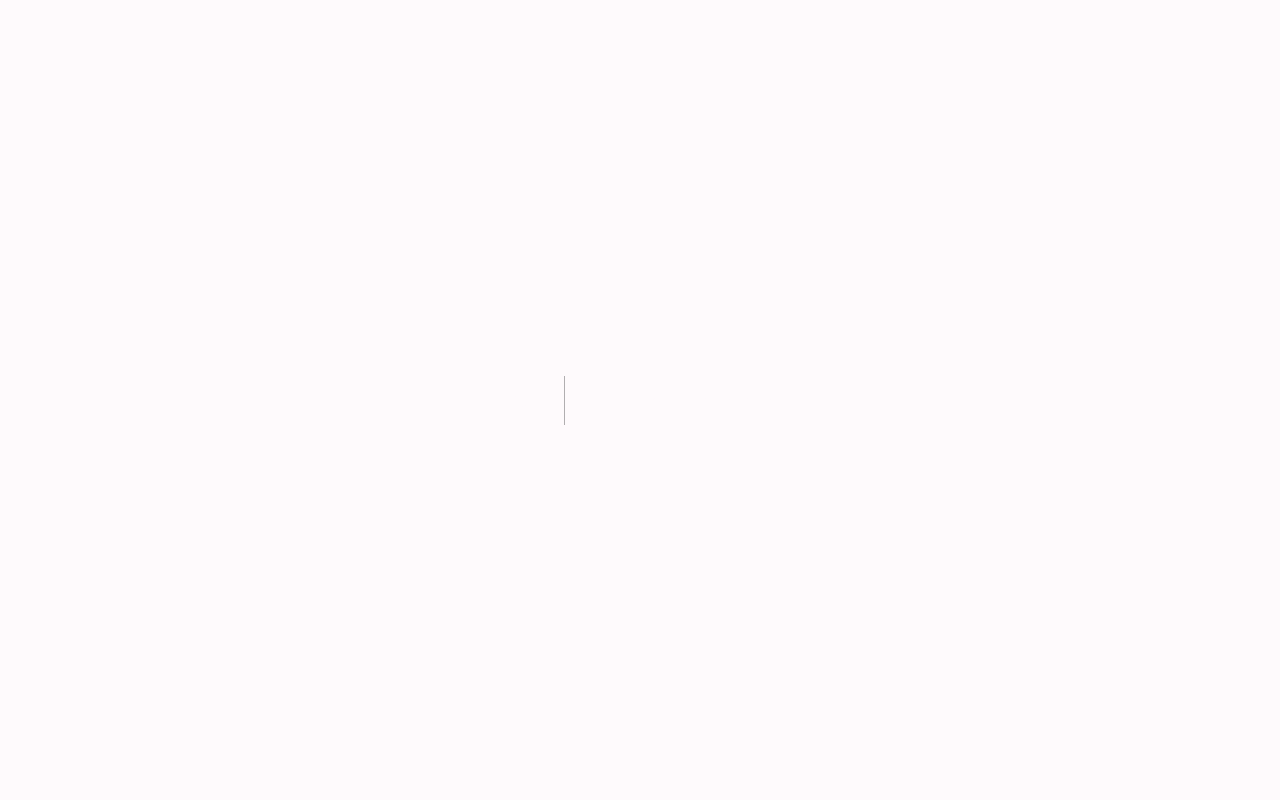
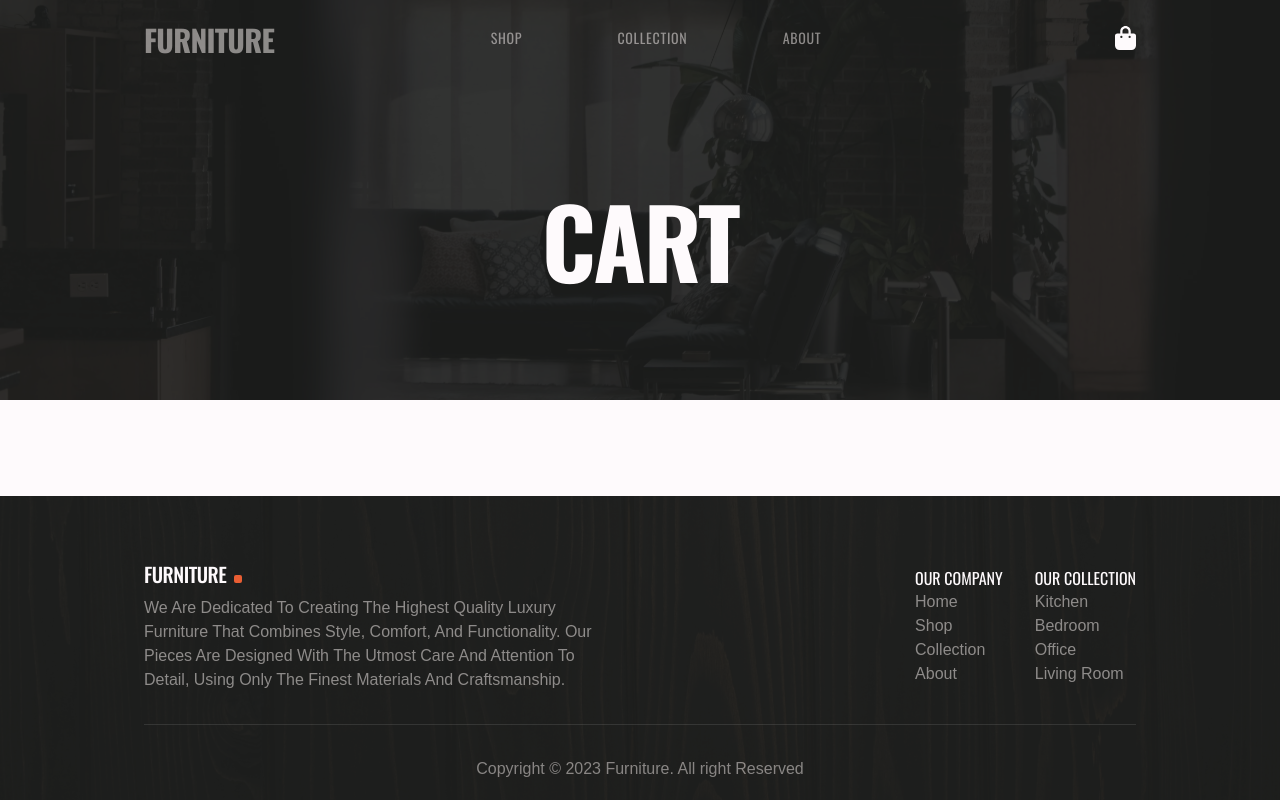
Before and after one commit to AfopeM/Furniture, a Next.js app: page /cart in a window 1280 px wide. Before the commit this address had no page. Shown: the top 800 px of the page. Built offline with nearby package versions, Linux system fonts and the light colour scheme; a web font is replaced by a local one.

Commit message:
feat: created Cart page
fix:
fixed prettier-plugin-tailwindcss issue

refactor:
update all dependencies
removed cart component from nav component

```diff
--- /dev/null
+++ b/src/app/cart/page.tsx
@@ -0,0 +1,10 @@
+"use client";
+import { Hero } from "@/components";
+
+export default function page() {
+  return (
+    <section>
+      <Hero title="Cart" />
+    </section>
+  );
+}
--- a/src/components/Nav.tsx
+++ b/src/components/Nav.tsx
@@ -1,10 +1,9 @@
 "use client";
 import Link from "next/link";
-import { Cart } from "@/sections";
 import { useCart } from "@/libs/zustand";
+import { useUpdateClient } from "@/hooks";
 import { usePathname } from "next/navigation";
 import { useMediaQuery } from "@mantine/hooks";
-import { useUpdateClient } from "@/hooks";
 import { useState, useEffect, SetStateAction } from "react";
 import { FontAwesomeIcon } from "@fortawesome/react-fontawesome";
 import {
@@ -15,8 +14,8 @@ import {
 
 export default function Nav() {
   const currentPage = usePathname();
+  const mediaQuery = useMediaQuery("(min-width:768px)");
   const [openMobileMenu, setOpenMobileMenu] = useState(false);
-  const mediaQuery = useMediaQuery("(min-width:768px)");
 
   // NAV PAGES
   const routes = [
@@ -28,13 +27,6 @@ export default function Nav() {
   //OPEN & CLOSE MOBILE MENU
   function handleOpenMobileMenu(value: SetStateAction<boolean>) {
     setOpenMobileMenu(value);
-    handleOpenCart(false);
-  }
-
-  //OPEN & CLOSE CART
-  const [openCart, setOpenCart] = useState(false);
-  function handleOpenCart(value: boolean) {
-    setOpenCart(value);
   }
 
   // AMOUNT IN CART
@@ -49,25 +41,19 @@ export default function Nav() {
       className="brand-px relative z-30 grid h-20 w-full grid-cols-3
       items-center justify-between uppercase"
     >
-      {/* CART */}
-      <div
-        className="relative justify-self-start
-        md:col-start-3 md:justify-self-end"
+      {/* CART*/}
+      <Link
+        as={"/cart"}
+        href={"/cart"}
+        className="brand-ease group relative flex justify-center
+        justify-self-start md:col-start-3 md:justify-self-end lg:hover:scale-105"
       >
-        {/* CART BUTTON */}
-        <button
-          type="button"
-          onClick={() => handleOpenCart(!openCart)}
-          className="group relative flex justify-center"
-        >
-          <div className="brand-ease group-hover:scale-110">
         <FontAwesomeIcon
           icon={faBagShopping}
           className={`${
-                openCart ? "text-brand-light" : "text-brand-light/50"
+            currentPage === "/cart" ? "text-brand-light" : "text-brand-light/50"
           } brand-ease pb-1 text-2xl group-hover:text-brand-light/75`}
         />
-          </div>
         <span
           className={`${
             amountInCart <= 0 ? "hidden" : "block"
@@ -76,14 +62,11 @@ export default function Nav() {
         >
           {amountInCart}
         </span>
-        </button>
-
-        {/* CART DISPLAY */}
-        <Cart isCartOpen={openCart} />
-      </div>
+      </Link>
 
       {/* LOGO */}
       <Link
+        as={"/"}
         href="/"
         className={`${
           currentPage === "/" ? "text-brand-light" : "text-brand-gray"
@@ -102,6 +85,7 @@ export default function Nav() {
 
       {/* MOBILE MENU BUTTON */}
       <button
+        aria-label="mobile menu open button"
         onClick={() => handleOpenMobileMenu(true)}
         className="brand-ease relative col-start-3 justify-self-end
         hover:scale-110 md:hidden"
@@ -119,9 +103,10 @@ export default function Nav() {
       >
         {/* CLOSE BTN */}
         <button
+          aria-label="mobile menu close button"
           onClick={() => handleOpenMobileMenu(false)}
-          className="brand-ease group flex h-6 w-6
-          items-center justify-center self-end text-end hover:scale-110"
+          className="brand-ease group flex h-6 w-6 items-center justify-center
+          self-end text-end hover:scale-110"
         >
           <FontAwesomeIcon
             icon={faXmark}
@@ -131,6 +116,7 @@ export default function Nav() {
 
         {/* LOGO */}
         <Link
+          as={"/"}
           href="/"
           onClick={() => setOpenMobileMenu(false)}
           className={`${
@@ -148,14 +134,12 @@ export default function Nav() {
         </Link>
 
         {/* MENU */}
-        <ul
-          className="flex h-64 flex-col items-center justify-between
-          text-lg"
-        >
+        <ul className="flex h-64 flex-col items-center justify-between text-lg">
           {routes.map((route) => {
             return (
               <li key={route.name} className="group relative pb-1">
                 <Link
+                  as={route.path}
                   href={route.path}
                   onClick={() => handleOpenMobileMenu(true)}
                   className={`${
@@ -175,18 +159,43 @@ export default function Nav() {
               </li>
             );
           })}
+          <li>
+            <Link
+              as={"/cart"}
+              href={"/cart"}
+              className="brand-ease group relative flex justify-center justify-self-start"
+            >
+              <FontAwesomeIcon
+                icon={faBagShopping}
+                className={`${
+                  currentPage === "/cart"
+                    ? "text-brand-light"
+                    : "text-brand-light/50"
+                } brand-ease pb-1 text-2xl group-hover:text-brand-light/75`}
+              />
+              <span
+                className={`${
+                  amountInCart <= 0 ? "hidden" : "block"
+                } absolute -translate-y-3 translate-x-3 items-start justify-center rounded-md
+                bg-brand-base px-2 py-0.5 text-sm font-medium text-brand-light`}
+              >
+                {amountInCart}
+              </span>
+            </Link>
+          </li>
         </ul>
       </aside>
 
       {/* DESKTOP MENU */}
       <ul
-        className="relative row-start-1 hidden w-full
-        justify-between text-sm md:col-start-2 md:ml-4 md:flex"
+        className="relative row-start-1 hidden w-full justify-between
+        text-sm md:col-start-2 md:ml-4 md:flex"
       >
         {routes.map((route) => {
           return (
             <li key={route.name} className="group relative pb-1">
               <Link
+                as={route.path}
                 href={route.path}
                 className={`${
                   currentPage === route.path
```
Also changed, not shown: .prettierrc.json (added), 1 other file (tests, documents, lock files or other folders). Lines whose indentation alone changed are shown as unchanged.
